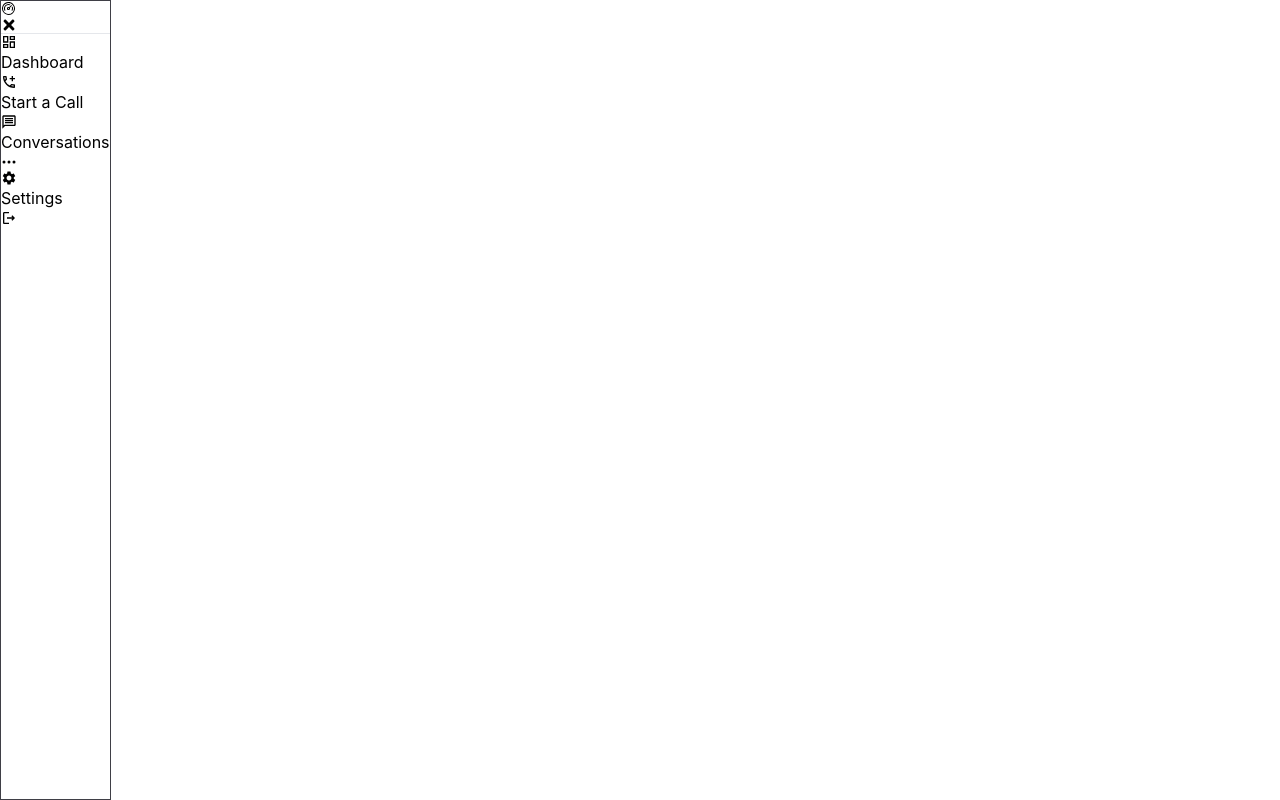
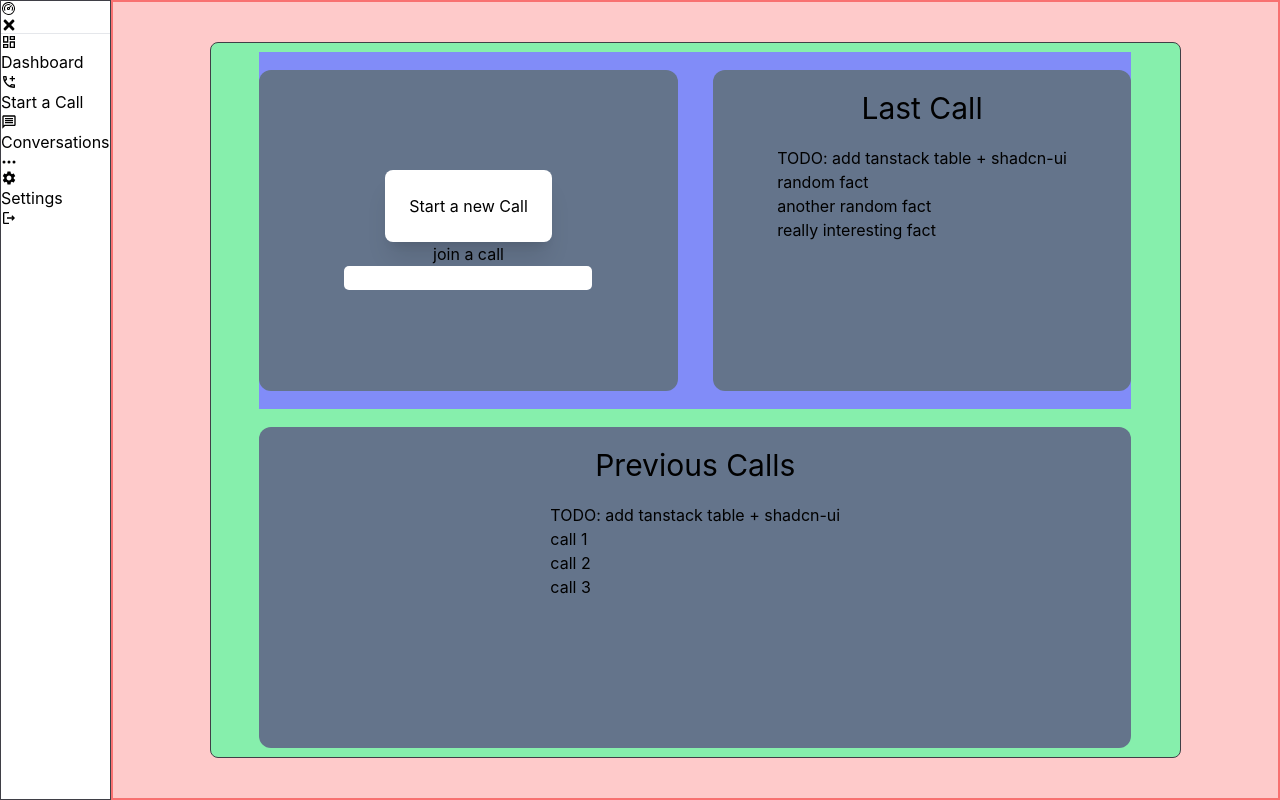
Before and after one commit to e-jordan-b/chitchat, a React (Create React App) app in the folder client/: page /app/dashboard in a window 1280 px wide. Built offline with nearby package versions, Linux system fonts and the light colour scheme.

Commit message:
more custom tailwind properties for layout

```diff
--- a/client/src/components/NavBar.tsx
+++ b/client/src/components/NavBar.tsx
@@ -11,9 +11,18 @@ import { BsThreeDots } from "react-icons/bs";
 import { VscDashboard } from "react-icons/vsc";
 import { NavLink } from "react-router-dom";
 import { useState } from "react";
+import useAuth from "../hooks/useAuth";
+const user = {
+  id: 1,
+  name: "John Doe",
+  email: "test@test.com",
+  avatar: "https://i.pravatar.cc/150?img=3",
+}
+
 
 const NavBar = () => {
   const [nav, setnav] = useState(false);
+  const {isAuthenticated} = useAuth();
 
   const NavUrl = ({ url, icon, description }: {url:string, icon: React.ReactNode, description: string}) => {
     const checkWindowSize = () => {
@@ -36,6 +45,7 @@ const NavBar = () => {
 
   return (
     <>
+    {!isAuthenticated ? null:
     <div className='border border-zinc-700 handle responisiveness here'>
 
       <nav>
@@ -56,7 +66,7 @@ const NavBar = () => {
           </span>
 
           <NavUrl
-            url="/app/dashboard"
+            url={`/app/dashboard`}
             icon={<MdOutlineDashboard />}
             description="Dashboard"
           />
@@ -68,7 +78,7 @@ const NavBar = () => {
           />
 
         <NavUrl
-            url="/app/conversations"
+            url={`/app/conversations`}
             icon={<MdOutlineMessage />}
             description="Conversations"
           />
@@ -97,6 +107,7 @@ const NavBar = () => {
         {/* ADD BACKGROUND FOR MOBILE */}
       </nav>
     </div>
+    }
     </>
   );
 };
--- a/client/src/pages/Landing.tsx
+++ b/client/src/pages/Landing.tsx
@@ -9,7 +9,7 @@ export default  function Landing() {
       </h1>
     <p>should handle login and signup then redicret to OAuth consent screen which redirects to /dashboard</p>
 
-    <NavLink to={"/app/asd/dashboard" }>
+    <NavLink to={"/app/dashboard" }>
 
          login
         </NavLink>
--- a/client/src/router/index.tsx
+++ b/client/src/router/index.tsx
@@ -19,7 +19,7 @@ import Conversations from '../routes/Conversations';
 import ConversationsLayout from '../layouts/ConversationLayout';
 
 //dataLoaders
-import { loader as conversationLoader } from '../routes/Conversations';
+import { loader as conversationsLoader } from '../routes/Conversations';
 
 
 export const router = createBrowserRouter(
@@ -29,16 +29,19 @@ export const router = createBrowserRouter(
     <Route path="/terms" element={<TermsAndConditions/>} errorElement={<ErrorPage />}/>
     <Route path="/privacy" element={<PrivacyPolicy/>} errorElement={<ErrorPage />}/>
 
-    <Route path="/app/:userId" element={<Protected><RootLayout/></Protected>} >
+    <Route path="/app" element={<Protected><RootLayout/></Protected>} >
       <Route path="dashboard" element={<Dashboard/>} />
+      <Route path="conversations" element={<Conversations/>} loader={conversationsLoader}/>
+        <Route path="conversation/:conversationId" element={<ConversationsLayout/>} />
+      <Route />
       <Route path="call" element={<PreCallScreen/>} />
-      <Route path="conversations" element={<Conversations/>} loader={conversationLoader}/>
     <Route/>
 
-      {/* <Route path="/conversations/" element={<ConversationsLayout/>} /> */}
+
       <Route path="settings" element={<Settings/>} />
     </Route>
 
+    <Route path="call" element={<PreCallScreen/>} />
     <Route path="/room/:roomId" element={<Call/>} />
     <Route path="*" element={<h1>Not Found</h1>} />
 
--- a/client/src/routes/Conversations.tsx
+++ b/client/src/routes/Conversations.tsx
@@ -49,6 +49,8 @@ export default function Conversations() {
   return (
     <div className={`flex flex-col justify-center items-center ${ navigation.state === "loading" ? "opacity-25 transition delay-200" : null}`}>
     <div>Conversations</div>
+    <h1>TODO: big table with all conversations filterable tanstack/table + shadcnui</h1>
+    <h3 className='mb-5'>Click on conversation goes to conversation edit route </h3>
     <div>
       {conversations.map((conversation) => {
         return (
--- a/client/src/routes/Dashboard.tsx
+++ b/client/src/routes/Dashboard.tsx
@@ -2,28 +2,46 @@ import { useLoaderData } from 'react-router-dom'
 
 export default function Dashboard() {
   return (
-    <div className='border-2 border-red-400 bg-red-200 w-full h-full flex flex-col justify-center items-center'>
+    <div id="dashboard-container" className='border-2 border-red-400 bg-red-200 w-full h-full flex justify-center items-center'>
 
-      <div className="flex justify-around items-center border border-zinc-700 w-11/12 h-9/10 rounded-lg bg-green-300">
+      <div id="dashboard-content" className="flex flex-col justify-around items-center border border-zinc-700 w-10/12 h-9/10 rounded-lg bg-green-300">
 
-        <section className='flex flex-col items-center justify-center boder-2 bg-slate-500  border-zinc-600 w-2/5 h-4/6 rounded-xl'>
-
+    <div id="top-section" className='flex justify-between items-center w-9/10 h-3/6 bg-indigo-400'>
+        <section className='flex flex-col items-center justify-center boder-2 bg-slate-500  border-zinc-600  w-12/25 h-9/10 rounded-xl'>
              <button className='primary-btn'>Start a new Call</button>
              <label htmlFor="join-call">join a call</label>
              <input className="border border-zinc-700"type="text" />
         </section>
 
-        <section className='flex flex-col items-center boder-2 bg-slate-500  border-zinc-600 w-2/5 h-4/6 rounded-xl'>
+        <section className='flex flex-col items-center boder-2 bg-slate-500  border-zinc-600 rounded-xl w-12/25 h-9/10'>
+            <h2 className='mt-5 mb-5 text-3xl'>Last Call</h2>
+            <div className='bg-slate-500'>
 
-            <h4>Previous Calls</h4>
-            <div className='bg-slate-500'>
-              TODO: add tanstack table + shadcn-ui
+              <ul>
+                <li>TODO: add tanstack table + shadcn-ui</li>
+                <li>random fact</li>
+                <li>another random fact</li>
+                <li>really interesting fact</li>
+              </ul>
+
             </div>
+        </section>
+    </div>
 
-        </section>
+    <section id="bottom-section" className='flex flex-col items-center boder-2 bg-slate-500 border-zinc-600 rounded-xl w-9/10 h-9/20'>
+    <h2 className='mt-5 mb-5 text-3xl'>Previous Calls</h2>
+      <div className='bg-slate-500'>
+        TODO: add tanstack table + shadcn-ui
+        <ul>
+          <li>call 1</li>
+          <li>call 2</li>
+          <li>call 3</li>
+        </ul>
 
-       </div>
       </div>
+    </section>
+    </div>
+  </div>
 
   )
 }
--- a/client/tailwind.config.js
+++ b/client/tailwind.config.js
@@ -8,10 +8,14 @@ module.exports = {
       width: {
         '6/7': '85.7142857%',
         '9/10': '90%',
+        '9/20': '45%',
+        '12/25': "48%",
       },
       height: {
         '6/7': '85.7142857%',
         '9/10': '90%',
+        '9/20': '45%',
+        '12/25': "48%",
      },
     },
   },
```
